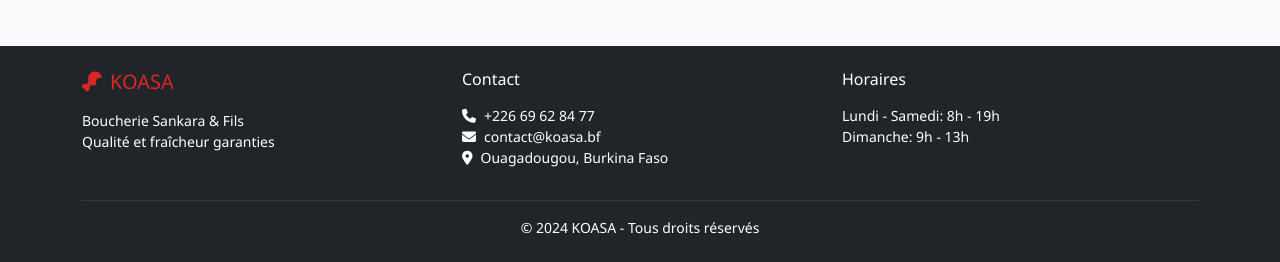
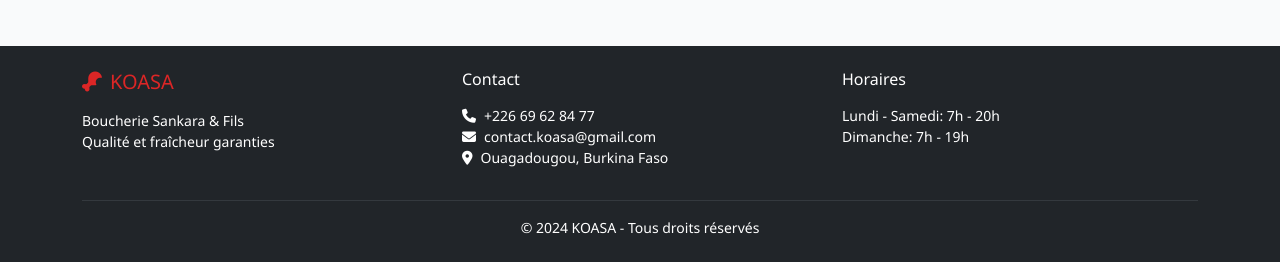
Before and after one commit to Benisank226/Koasa, a Flask app: page /admin/orders in a window 1280 px wide. Shown: the part 872-1134 px from the top of the page. Run offline with Flask 3, Linux system fonts and the light colour scheme; a user stored in the database is signed in; some libraries are stand-ins or nearby versions.

Commit message:
mettre mon email

```diff
--- a/templates/base.html
+++ b/templates/base.html
@@ -153,15 +153,15 @@
                     <h6>Contact</h6>
                     <p class="small">
                         <i class="fas fa-phone me-2"></i>+226 69 62 84 77<br>
-                        <i class="fas fa-envelope me-2"></i>contact@koasa.bf<br>
+                        <i class="fas fa-envelope me-2"></i>contact.koasa@gmail.com<br>
                         <i class="fas fa-map-marker-alt me-2"></i>Ouagadougou, Burkina Faso
                     </p>
                 </div>
                 <div class="col-md-4">
                     <h6>Horaires</h6>
                     <p class="small">
-                        Lundi - Samedi: 8h - 19h<br>
-                        Dimanche: 9h - 13h
+                        Lundi - Samedi: 7h - 20h<br>
+                        Dimanche: 7h - 19h
                     </p>
                 </div>
             </div>
```
